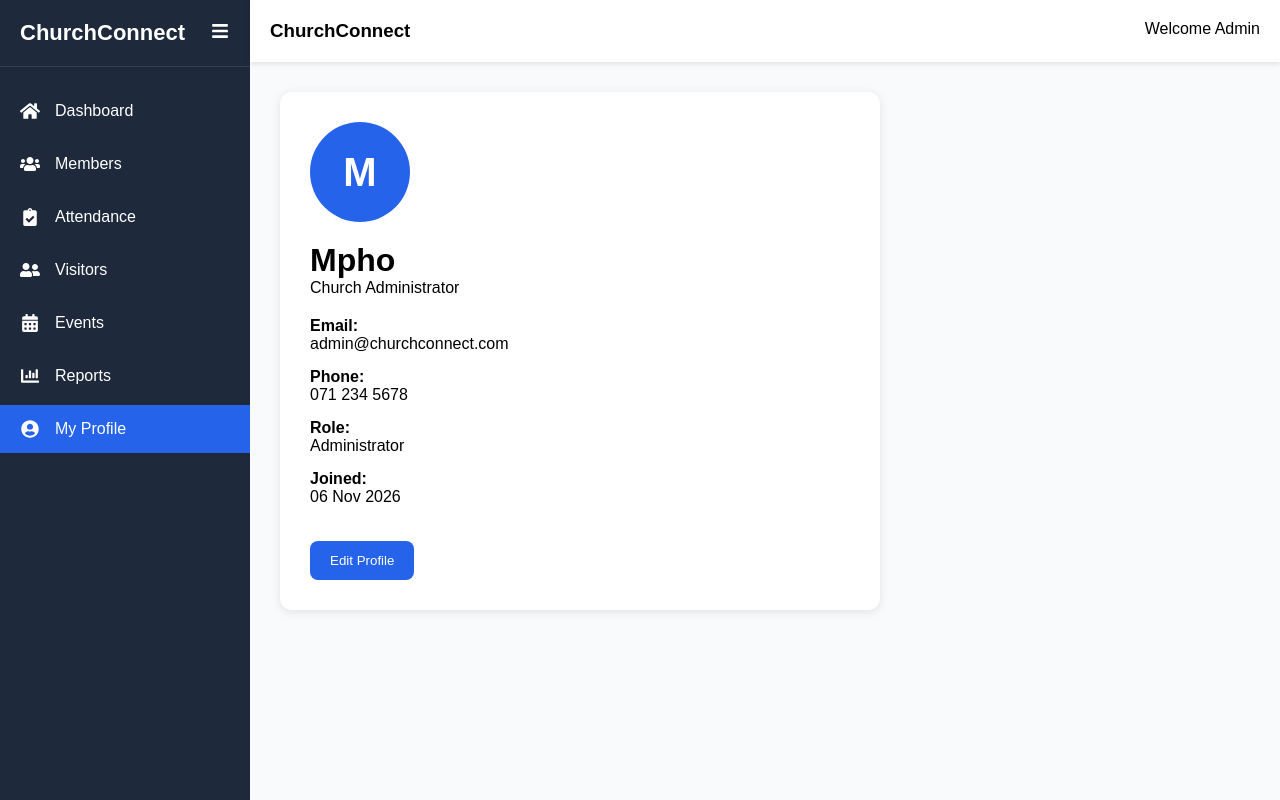
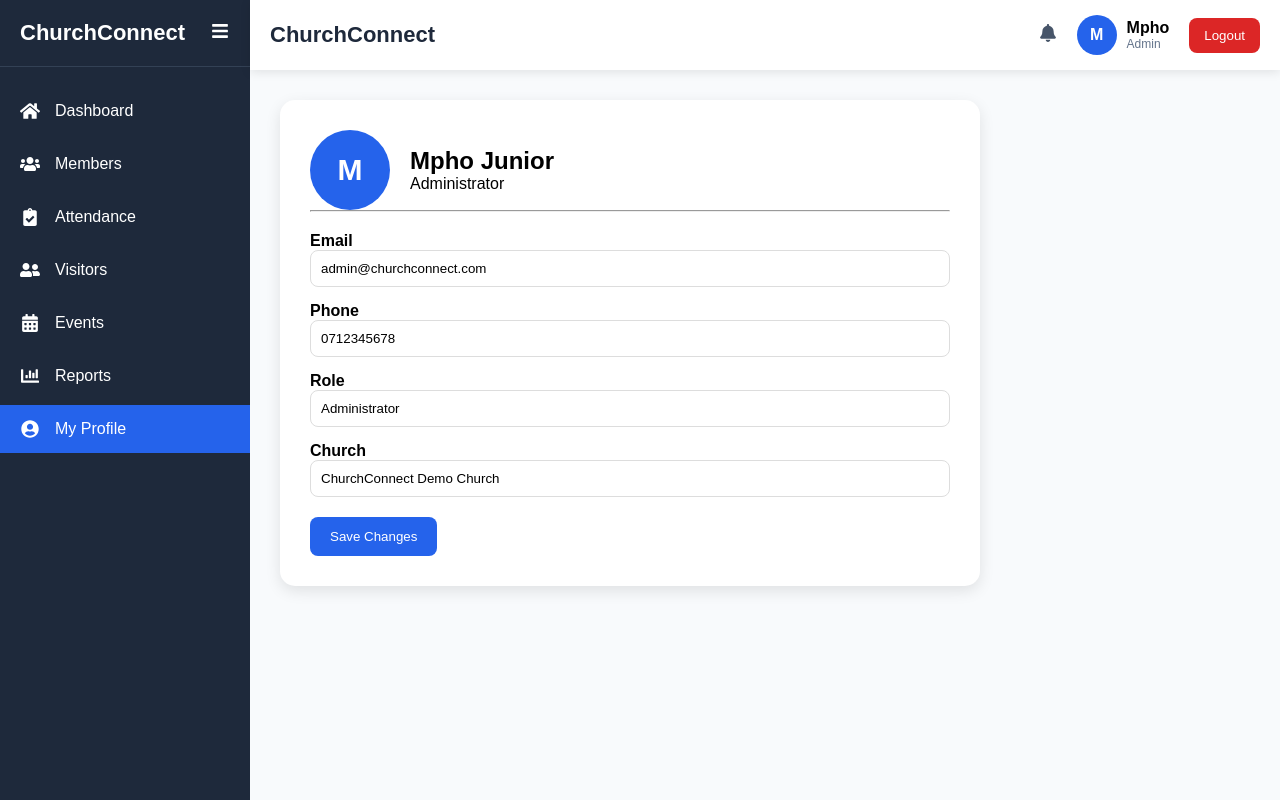
Before and after one commit to MphoJr/Church-Connect, a React (Vite) app in the folder client/: page /profile in a window 1280 px wide. Built offline with nearby package versions, Linux system fonts and the light colour scheme.

Commit message:
Enhance Profile and Topbar components; implement login and registration pages with improved styling and functionality

```diff
--- a/client/src/App.css
+++ b/client/src/App.css
@@ -343,39 +343,58 @@
 .visitor-form button:hover {
   background: #1d4ed8;
 }
-
 .profile-container {
   padding: 30px;
 }
 
 .profile-card {
-  max-width: 600px;
   background: white;
+  max-width: 700px;
   padding: 30px;
-  border-radius: 12px;
-  box-shadow: 0 2px 10px rgba(0, 0, 0, 0.1);
+  border-radius: 15px;
+  box-shadow: 0 5px 15px rgba(0, 0, 0, 0.1);
+}
+
+.profile-top {
+  display: flex;
+  align-items: center;
+  gap: 20px;
 }
 
 .profile-avatar {
-  width: 100px;
-  height: 100px;
+  width: 80px;
+  height: 80px;
+
+  border-radius: 50%;
+
   background: #2563eb;
-  color: white;
-  font-size: 40px;
-  font-weight: bold;
-  border-radius: 50%;
+
   display: flex;
   justify-content: center;
   align-items: center;
-  margin-bottom: 20px;
+
+  color: white;
+  font-size: 30px;
+  font-weight: bold;
 }
 
 .profile-details {
   margin-top: 20px;
+
+  display: flex;
+  flex-direction: column;
+  gap: 15px;
 }
 
-.profile-details div {
-  margin-bottom: 15px;
+.profile-details label {
+  font-weight: 600;
+}
+
+.profile-details input {
+  width: 100%;
+  padding: 10px;
+  border: 1px solid #ddd;
+  border-radius: 8px;
 }
 
 .profile-btn {
@@ -387,3 +406,184 @@
   border-radius: 8px;
   cursor: pointer;
 }
+
+.login-page {
+  min-height: 100vh;
+  background: linear-gradient(135deg, #1e293b, #2563eb);
+
+  display: flex;
+  justify-content: center;
+  align-items: center;
+  padding: 20px;
+}
+
+.login-card {
+  width: 100%;
+  max-width: 450px;
+
+  background: white;
+
+  padding: 40px;
+
+  border-radius: 16px;
+
+  box-shadow: 0 10px 30px rgba(0, 0, 0, 0.15);
+}
+
+.login-card h1 {
+  text-align: center;
+  color: #1e293b;
+  margin-bottom: 10px;
+}
+
+.login-card p {
+  text-align: center;
+  color: #64748b;
+  margin-bottom: 25px;
+}
+
+.login-card form {
+  display: flex;
+  flex-direction: column;
+  gap: 15px;
+}
+
+.login-card input,
+.login-card select {
+  width: 100%;
+  padding: 12px 15px;
+
+  border: 1px solid #ddd;
+
+  border-radius: 8px;
+
+  transition: 0.3s;
+}
+
+.login-card input:focus,
+.login-card select:focus {
+  outline: none;
+  border-color: #2563eb;
+}
+
+.login-card button {
+  margin-top: 10px;
+
+  background: #2563eb;
+  color: white;
+
+  border: none;
+
+  padding: 12px;
+
+  border-radius: 8px;
+
+  font-size: 16px;
+
+  cursor: pointer;
+
+  transition: 0.3s;
+}
+
+.login-card button:hover {
+  background: #1d4ed8;
+}
+
+.login-card a {
+  color: #2563eb;
+  font-weight: 600;
+  text-decoration: none;
+}
+
+.login-card a:hover {
+  text-decoration: underline;
+}
+
+.topbar {
+  height: 70px;
+  background: white;
+
+  display: flex;
+  align-items: center;
+  justify-content: space-between;
+
+  padding: 0 20px;
+
+  box-shadow: 0 2px 10px rgba(0, 0, 0, 0.1);
+}
+
+.topbar-title {
+  font-size: 22px;
+  font-weight: bold;
+  color: #1e293b;
+}
+
+.topbar-right {
+  display: flex;
+  align-items: center;
+  gap: 20px;
+}
+
+.notification-btn {
+  border: none;
+  background: transparent;
+  font-size: 18px;
+  cursor: pointer;
+
+  color: #475569;
+}
+
+.user-profile {
+  display: flex;
+  align-items: center;
+  gap: 10px;
+
+  cursor: pointer;
+}
+
+.avatar {
+  width: 40px;
+  height: 40px;
+
+  background: #2563eb;
+  color: white;
+
+  border-radius: 50%;
+
+  display: flex;
+  justify-content: center;
+  align-items: center;
+
+  font-weight: bold;
+}
+
+.user-info {
+  display: flex;
+  flex-direction: column;
+}
+
+.user-name {
+  font-weight: 600;
+}
+
+.user-role {
+  font-size: 12px;
+  color: #64748b;
+}
+
+.logout-btn {
+  background: #dc2626;
+  color: white;
+
+  border: none;
+
+  padding: 10px 15px;
+
+  border-radius: 8px;
+
+  cursor: pointer;
+}
+
+.logout-btn:hover {
+  background: #b91c1c;
+}
--- a/client/src/components/Topbar.jsx
+++ b/client/src/components/Topbar.jsx
@@ -1,11 +1,36 @@
-import { FaBars } from "react-icons/fa";
+import { FaBell } from "react-icons/fa";
+import { useNavigate } from "react-router-dom";
 
-const Topbar = ({ sidebarOpen, setSidebarOpen }) => {
+const Topbar = () => {
+  const navigate = useNavigate();
+
+  const handleLogout = () => {
+    navigate("/");
+  };
+
   return (
     <div className="topbar">
-      <h3>ChurchConnect</h3>
+      <div className="topbar-title">ChurchConnect</div>
 
-      <div>Welcome Admin</div>
+      <div className="topbar-right">
+        <button className="notification-btn">
+          <FaBell />
+        </button>
+
+        <div className="user-profile" onClick={() => navigate("/profile")}>
+          <div className="avatar">M</div>
+
+          <div className="user-info">
+            <span className="user-name">Mpho</span>
+
+            <span className="user-role">Admin</span>
+          </div>
+        </div>
+
+        <button className="logout-btn" onClick={handleLogout}>
+          Logout
+        </button>
+      </div>
     </div>
   );
 };
--- a/client/src/pages/Profile.jsx
+++ b/client/src/pages/Profile.jsx
@@ -1,4 +1,3 @@
-import { useState } from "react";
 import AdminLayout from "../layouts/AdminLayout";
 
 function Profile() {
@@ -6,35 +5,40 @@ function Profile() {
     <AdminLayout>
       <div className="profile-container">
         <div className="profile-card">
-          <div className="profile-avatar">M</div>
+          <div className="profile-top">
+            <div className="profile-avatar">M</div>
 
-          <h1>Mpho</h1>
+            <div>
+              <h2>Mpho Junior</h2>
+              <p>Administrator</p>
+            </div>
+          </div>
 
-          <p>Church Administrator</p>
+          <hr />
 
           <div className="profile-details">
             <div>
-              <strong>Email:</strong>
-              <p>admin@churchconnect.com</p>
+              <label>Email</label>
+              <input type="email" value="admin@churchconnect.com" readOnly />
             </div>
 
             <div>
-              <strong>Phone:</strong>
-              <p>071 234 5678</p>
+              <label>Phone</label>
+              <input type="text" value="0712345678" />
             </div>
 
             <div>
-              <strong>Role:</strong>
-              <p>Administrator</p>
+              <label>Role</label>
+              <input type="text" value="Administrator" readOnly />
             </div>
 
             <div>
-              <strong>Joined:</strong>
-              <p>06 Nov 2026</p>
+              <label>Church</label>
+              <input type="text" value="ChurchConnect Demo Church" />
             </div>
           </div>
 
-          <button className="profile-btn">Edit Profile</button>
+          <button className="profile-btn">Save Changes</button>
         </div>
       </div>
     </AdminLayout>
--- a/client/src/routes/AppRoutes.jsx
+++ b/client/src/routes/AppRoutes.jsx
@@ -6,6 +6,8 @@ import Attendance from "../pages/Attendance";
 import Events from "../pages/Events";
 import Reports from "../pages/Reports";
 import Profile from "../pages/Profile";
+import Register from "../pages/Register";
+import Login from "../pages/Login";
 function AppRoutes() {
   return (
     <Routes>
@@ -16,6 +18,8 @@ function AppRoutes() {
       <Route path="/events" element={<Events />} />
       <Route path="/reports" element={<Reports />} />
       <Route path="/profile" element={<Profile />} />
+      <Route path="/register" element={<Register />} />
+      <Route path="/login" element={<Login />} />
     </Routes>
   );
 }
```
